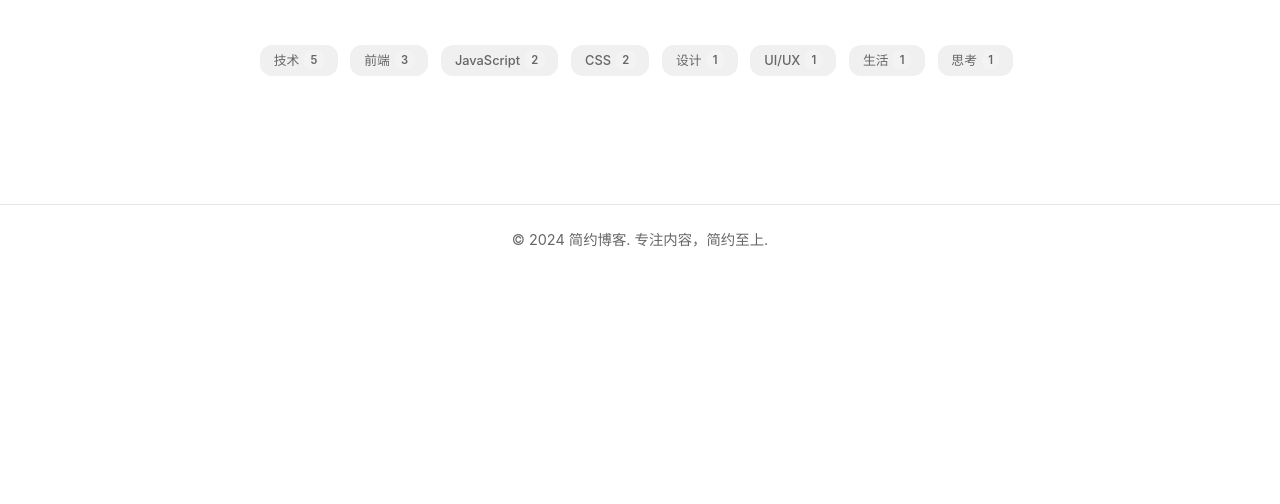
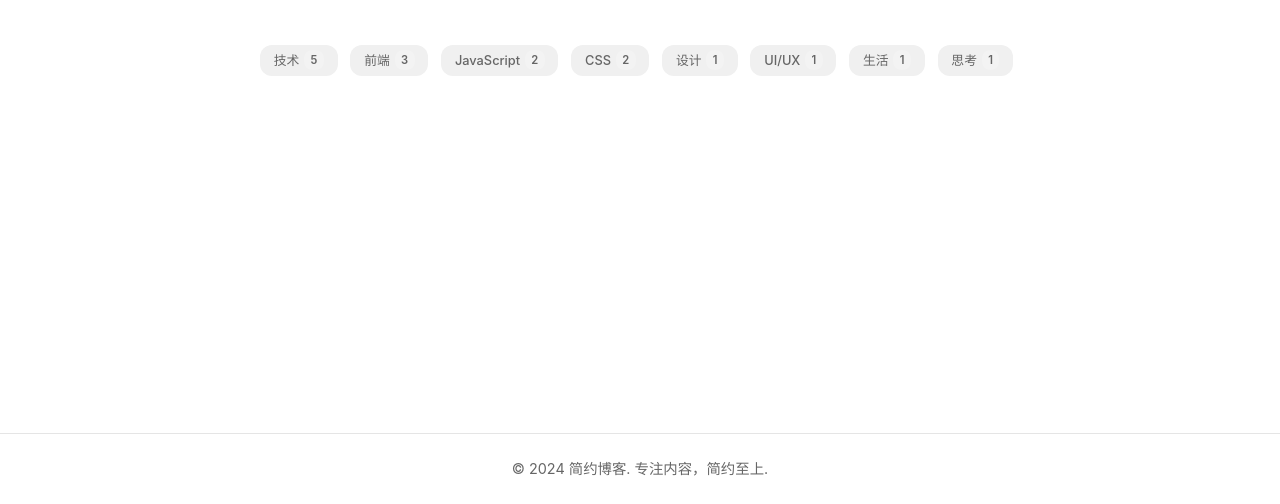
Before and after one commit to semyin/design.semyin.com, a plain HTML site: page tags.html in a window 1280 px wide. Shown: the part 296-800 px from the top of the page. Drawn offline with Linux system fonts and the light colour scheme.

Commit message:
Improve page layout with sticky footer and clean back-to-top button
- Implement flexbox layout for proper sticky footer positioning
- Remove "TOP" text from back-to-top buttons across all pages
- Eliminate fixed footer positioning and excessive margins
- Ensure footer stays at bottom with flex: 1 on main content

```diff
--- a/style.css
+++ b/style.css
@@ -43,6 +43,9 @@ body {
     background-color: var(--bg-primary);
     transition: background-color 0.3s ease, color 0.3s ease;
     font-size: 14px;
+    display: flex;
+    flex-direction: column;
+    min-height: 100vh;
 }
 
 .container {
@@ -447,6 +450,7 @@ body {
 /* 主要内容区域 */
 .main {
     padding: 2rem 0;
+    flex: 1;
 }
 
 /* 文章列表 */
@@ -527,14 +531,9 @@ body {
 
 /* 页脚 */
 .footer {
-    /* position: fixed;
-    bottom: 0;
-    left: 0;
-    right: 0; */
     background: var(--bg-secondary);
     border-top: 1px solid var(--border-color);
     padding: 1.5rem 0;
-    margin-top: 3rem;
     transition: all 0.3s ease;
 }
 
--- a/tags.html
+++ b/tags.html
@@ -111,7 +111,7 @@
     </footer>
 
     <!-- 返回顶部按钮 -->
-    <button class="back-to-top" title="返回顶部">TOP</button>
+    <button class="back-to-top" title="返回顶部"></button>
 
     <script>
         // 标签页特有的JavaScript
```
Also changed, not shown: about.html (+1 -1 lines), categories.html (+1 -1 lines).
